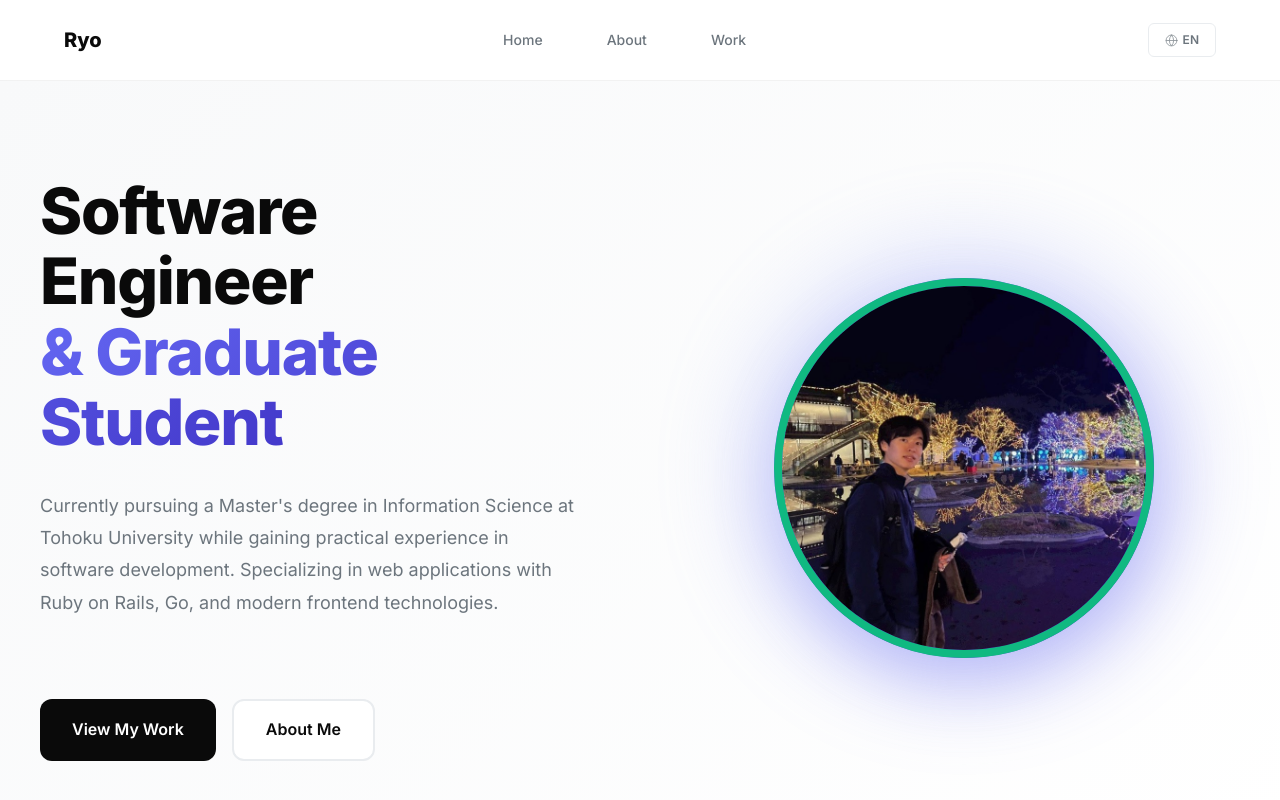
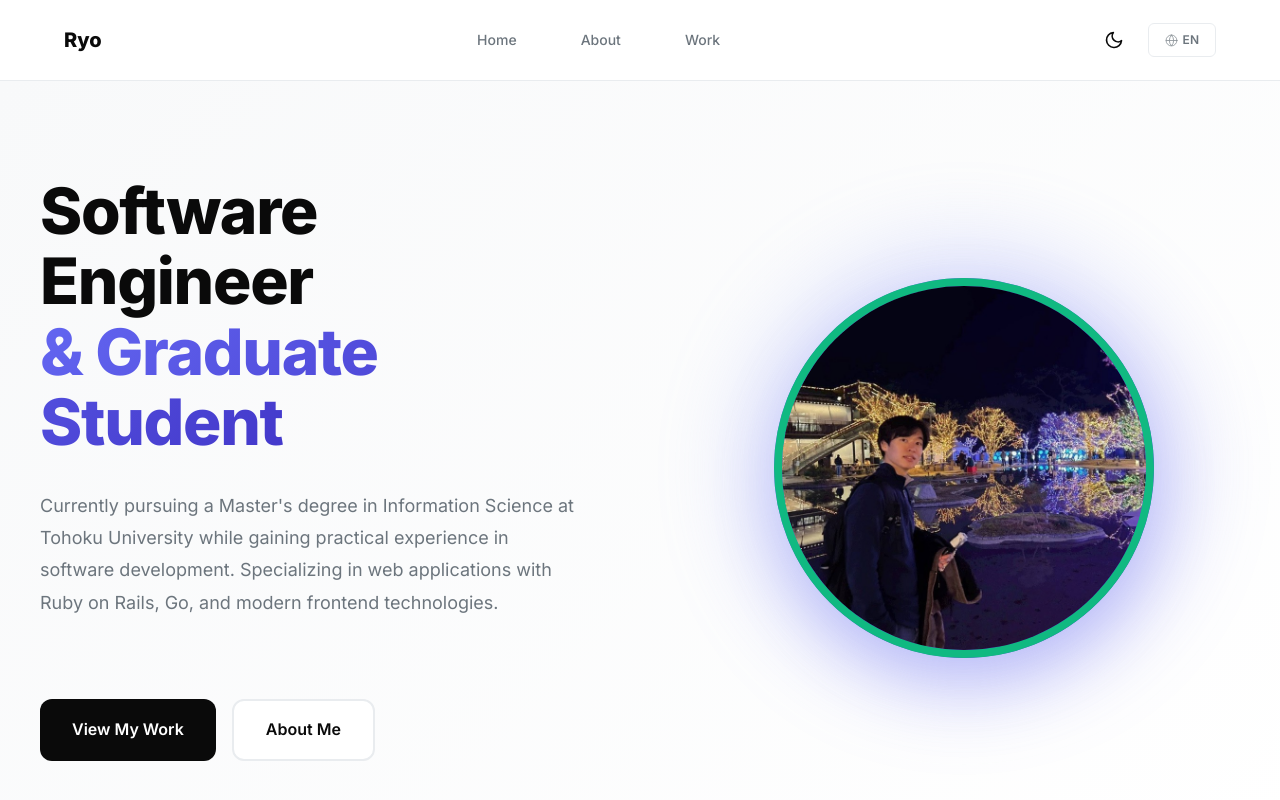
Before and after one commit to ryo09020/ryo09020.github.io, a React (Vite) app: page /#/ in a window 1280 px wide. Shown: the top 800 px of the page. Built offline with nearby package versions, Linux system fonts and the light colour scheme.

Commit message:
feat: Implement dark/light theme switching with a new toggle component and dynamic CSS variables.

```diff
--- a/src/App.jsx
+++ b/src/App.jsx
@@ -5,8 +5,11 @@ import Home from './pages/Home';
 
 import { LanguageProvider } from './context/LanguageContext';
 
+import { ThemeProvider } from './context/ThemeContext';
+
 function App() {
   return (
+    <ThemeProvider>
       <LanguageProvider>
         <HashRouter>
           <Routes>
@@ -17,6 +20,7 @@ function App() {
           </Routes>
         </HashRouter>
       </LanguageProvider>
+    </ThemeProvider>
   );
 }
 
--- a/src/components/Header.jsx
+++ b/src/components/Header.jsx
@@ -3,6 +3,8 @@ import { useLocation } from 'react-router-dom';
 import { motion, AnimatePresence } from 'framer-motion';
 import { useLanguage } from '../context/LanguageContext';
 import { useTranslation } from '../hooks/useTranslation';
+
+import ThemeToggle from './ThemeToggle';
 
 const Header = () => {
     const { language, toggleLanguage } = useLanguage();
@@ -81,6 +83,7 @@ const Header = () => {
 
                 {/* Actions */}
                 <div className="header__actions">
+                    <ThemeToggle />
                     <button
                         onClick={toggleLanguage}
                         className="header__lang-btn"
--- /dev/null
+++ b/src/components/ThemeToggle.jsx
@@ -0,0 +1,39 @@
+import React from 'react';
+import { useTheme } from '../context/ThemeContext';
+import { FiSun, FiMoon } from 'react-icons/fi';
+// We'll use inline styles or a simple module for now to keep it self-contained,
+// or rely on global CSS variables once we define them.
+// For now, let's use a standard button structure that currently inherits basic styles
+// but we will ensure it looks good with inline styles for position/shape.
+
+const ThemeToggle = () => {
+    const { theme, toggleTheme } = useTheme();
+
+    return (
+        <button
+            onClick={toggleTheme}
+            aria-label="Toggle Dark Mode"
+            style={{
+                background: 'transparent',
+                border: 'none',
+                cursor: 'pointer',
+                padding: '8px',
+                display: 'flex',
+                alignItems: 'center',
+                justifyContent: 'center',
+                color: 'var(--c-text-primary, #0a0a0a)',
+                transition: 'color 0.3s ease',
+                borderRadius: '50%',
+            }}
+            className="theme-toggle"
+        >
+            {theme === 'light' ? (
+                <FiMoon size={20} />
+            ) : (
+                <FiSun size={20} />
+            )}
+        </button>
+    );
+};
+
+export default ThemeToggle;
--- /dev/null
+++ b/src/context/ThemeContext.jsx
@@ -0,0 +1,42 @@
+import React, { createContext, useContext, useState, useEffect } from 'react';
+
+const ThemeContext = createContext();
+
+export const ThemeProvider = ({ children }) => {
+    // Initialize theme from localStorage or system preference
+    const [theme, setTheme] = useState(() => {
+        const savedTheme = localStorage.getItem('theme');
+        if (savedTheme) {
+            return savedTheme;
+        }
+        // Check system preference
+        if (window.matchMedia && window.matchMedia('(prefers-color-scheme: dark)').matches) {
+            return 'dark';
+        }
+        return 'light';
+    });
+
+    useEffect(() => {
+        // Update data-theme attribute and localStorage when theme changes
+        document.documentElement.setAttribute('data-theme', theme);
+        localStorage.setItem('theme', theme);
+    }, [theme]);
+
+    const toggleTheme = () => {
+        setTheme((prevTheme) => (prevTheme === 'light' ? 'dark' : 'light'));
+    };
+
+    return (
+        <ThemeContext.Provider value={{ theme, toggleTheme }}>
+            {children}
+        </ThemeContext.Provider>
+    );
+};
+
+export const useTheme = () => {
+    const context = useContext(ThemeContext);
+    if (!context) {
+        throw new Error('useTheme must be used within a ThemeProvider');
+    }
+    return context;
+};
--- a/src/styles/_variables.scss
+++ b/src/styles/_variables.scss
@@ -7,23 +7,75 @@ $bp-tablet: 768px;
 $bp-desktop: 1024px;
 $bp-wide: 1440px;
 
-// Colors - Minimal & Modern
-$c-black: #0a0a0a;
-$c-white: #ffffff;
-$c-gray-100: #f8f9fa;
-$c-gray-200: #e9ecef;
-$c-gray-300: #dee2e6;
-$c-gray-400: #ced4da;
-$c-gray-500: #adb5bd;
-$c-gray-600: #6c757d;
-$c-gray-700: #495057;
-$c-gray-800: #343a40;
-$c-gray-900: #212529;
+// CSS Variables for Theming
+:root {
+    // Colors - Light Mode (Default)
+    --c-bg-primary: #ffffff;
+    --c-bg-primary-rgb: 255, 255, 255;
+    --c-bg-secondary: #f8f9fa;
+    --c-bg-secondary-rgb: 248, 249, 250;
+    --c-bg-tertiary: #e9ecef;
 
-// Accent Colors
-$c-accent: #6366f1;
-$c-accent-light: #a5b4fc;
-$c-accent-dark: #4338ca;
+    --c-text-primary: #0a0a0a;
+    --c-text-primary-rgb: 10, 10, 10;
+    --c-text-secondary: #6c757d;
+    --c-text-tertiary: #adb5bd;
+
+    --c-border-primary: #e9ecef;
+    --c-border-secondary: #dee2e6;
+
+    --c-accent: #6366f1;
+    --c-accent-light: #a5b4fc;
+    --c-accent-dark: #4338ca;
+    --c-accent-rgb: 99, 102, 241; // For rgba usage
+
+    --c-shadow: rgba(0, 0, 0, 0.1);
+    --c-shadow-strong: rgba(0, 0, 0, 0.2);
+}
+
+[data-theme='dark'] {
+    // Colors - Dark Mode
+    --c-bg-primary: #0a0a0a;
+    --c-bg-primary-rgb: 10, 10, 10;
+    --c-bg-secondary: #171717;
+    --c-bg-secondary-rgb: 23, 23, 23;
+    --c-bg-tertiary: #262626;
+
+    --c-text-primary: #f5f5f5;
+    --c-text-primary-rgb: 245, 245, 245;
+    --c-text-secondary: #a3a3a3;
+    --c-text-tertiary: #525252;
+
+    --c-border-primary: #262626;
+    --c-border-secondary: #404040;
+
+    --c-accent: #818cf8; // Lighter for contrast
+    --c-accent-light: #6366f1;
+    --c-accent-dark: #a5b4fc;
+    --c-accent-rgb: 129, 140, 248;
+
+    --c-shadow: rgba(0, 0, 0, 0.5);
+    --c-shadow-strong: rgba(0, 0, 0, 0.8);
+}
+
+// SCSS Variables Map to CSS Variables
+// We keep the old names to minimize refactor, mapping them to the semantic CSS vars
+$c-black: var(--c-text-primary); // Using as primary text color
+$c-white: var(--c-bg-primary); // Using as primary background
+$c-gray-100: var(--c-bg-secondary);
+$c-gray-200: var(--c-border-primary);
+$c-gray-300: var(--c-border-secondary);
+$c-gray-400: var(--c-text-tertiary);
+$c-gray-500: #6b7280; // Keep fixed for neutral grays if needed, or map
+$c-gray-600: var(--c-text-secondary);
+$c-gray-700: #374151;
+$c-gray-800: #1f2937;
+$c-gray-900: #111827;
+
+$c-accent: var(--c-accent);
+$c-accent-light: var(--c-accent-light);
+$c-accent-dark: var(--c-accent-dark);
+$c-accent-rgb: var(--c-accent-rgb);
 
 // Spacing Scale
 $space-xs: 0.25rem;
--- a/src/styles/components/_header.scss
+++ b/src/styles/components/_header.scss
@@ -6,15 +6,16 @@
   left: 0;
   right: 0;
   z-index: $z-nav;
-  background-color: rgba(255, 255, 255, 0.8);
+  background-color: rgba(var(--c-bg-primary-rgb), 0.7);
   backdrop-filter: blur(20px);
-  border-bottom: 1px solid rgba(0, 0, 0, 0.05);
+  -webkit-backdrop-filter: blur(20px);
+  border-bottom: 1px solid var(--c-border-primary); // Subtle border
   transition: all 0.3s $ease-out-expo;
 
   &--scrolled {
-    background-color: rgba(255, 255, 255, 0.95);
-    border-bottom-color: rgba(0, 0, 0, 0.1);
-    box-shadow: 0 4px 20px rgba(0, 0, 0, 0.05);
+    background-color: rgba(var(--c-bg-primary-rgb), 0.85);
+    border-bottom-color: var(--c-border-primary);
+    box-shadow: 0 4px 20px var(--c-shadow);
   }
 
   &__container {
@@ -35,7 +36,7 @@
   &__logo {
     font-size: $text-xl;
     font-weight: 800;
-    color: $c-black;
+    color: var(--c-text-primary);
     transition: color 0.3s $ease-out-expo;
 
     display: flex;
@@ -72,15 +73,15 @@
   &__nav-link {
     font-size: $text-sm;
     font-weight: 500;
-    color: $c-gray-600;
+    color: var(--c-text-secondary);
     padding: $space-sm $space-md;
     border-radius: 8px;
     transition: all 0.3s $ease-out-expo;
     position: relative;
 
     &:hover {
-      color: $c-black;
-      background-color: $c-gray-100;
+      color: var(--c-text-primary);
+      background-color: var(--c-bg-secondary);
     }
 
     &--active {
@@ -118,7 +119,7 @@
     padding: $space-sm $space-md;
     border: 1px solid $c-gray-200;
     border-radius: 6px;
-    background-color: $c-white;
+    background-color: var(--c-bg-primary);
     transition: all 0.3s $ease-out-expo;
     min-width: 56px;
     min-height: 34px;
@@ -130,11 +131,11 @@
     cursor: pointer;
 
     &:hover {
-      color: $c-black;
+      color: var(--c-text-primary);
       border-color: $c-accent;
-      background-color: $c-gray-100;
+      background-color: var(--c-bg-secondary);
       transform: translateY(-1px);
-      box-shadow: 0 2px 8px rgba(0, 0, 0, 0.1);
+      box-shadow: 0 2px 8px var(--c-shadow);
     }
 
     &:active {
@@ -185,7 +186,7 @@
   &__menu-line {
     width: 100%;
     height: 2px;
-    background-color: $c-black;
+    background-color: var(--c-text-primary);
     border-radius: 1px;
     transition: all 0.3s $ease-out-expo;
     transform-origin: center;
@@ -206,8 +207,8 @@
   }
 
   &__mobile-menu {
-    background-color: $c-white;
-    border-bottom: 1px solid $c-gray-200;
+    background-color: var(--c-bg-primary);
+    border-bottom: 1px solid var(--c-border-primary);
     overflow: hidden;
 
     @media (min-width: #{$bp-tablet + 1px}) {
@@ -225,19 +226,19 @@
   &__mobile-link {
     font-size: $text-lg;
     font-weight: 600;
-    color: $c-gray-600;
+    color: var(--c-text-secondary);
     padding: $space-md;
     border-radius: 8px;
     transition: all 0.3s $ease-out-expo;
 
     &:hover {
-      color: $c-black;
-      background-color: $c-gray-100;
+      color: var(--c-text-primary);
+      background-color: var(--c-bg-secondary);
     }
 
     &--active {
-      color: $c-black;
-      background-color: $c-gray-100;
+      color: var(--c-text-primary);
+      background-color: var(--c-bg-secondary);
     }
   }
 }
--- a/src/styles/components/_layout.scss
+++ b/src/styles/components/_layout.scss
@@ -10,8 +10,8 @@
   }
 
   &__footer {
-    background-color: $c-gray-900;
-    color: $c-white;
+    background-color: var(--c-bg-tertiary);
+    color: var(--c-text-primary);
     padding: $space-4xl $space-lg $space-2xl;
 
     @media (max-width: $bp-tablet) {
@@ -45,13 +45,13 @@
     &-title {
       font-size: $text-2xl;
       font-weight: 800;
-      color: $c-white;
+      color: var(--c-text-primary);
       margin-bottom: $space-sm;
     }
 
     &-description {
       font-size: $text-base;
-      color: $c-gray-400;
+      color: var(--c-text-secondary);
       line-height: 1.6;
     }
 
@@ -74,7 +74,7 @@
       &-title {
         font-size: $text-sm;
         font-weight: 700;
-        color: $c-white;
+        color: var(--c-text-primary);
         text-transform: uppercase;
         letter-spacing: 0.1em;
         margin-bottom: $space-sm;
@@ -102,17 +102,17 @@
 
     &-link {
       font-size: $text-base;
-      color: $c-gray-400;
+      color: var(--c-text-secondary);
       transition: color 0.3s $ease-out-expo, transform 0.3s $ease-out-expo;
 
       &:hover {
-        color: $c-white;
+        color: var(--c-text-primary);
       }
     }
 
     &-text {
       font-size: $text-base;
-      color: $c-gray-500;
+      color: var(--c-text-tertiary);
     }
 
     &-bottom {
@@ -120,7 +120,7 @@
       justify-content: space-between;
       align-items: center;
       padding-top: $space-xl;
-      border-top: 1px solid $c-gray-700;
+      border-top: 1px solid var(--c-border-primary);
 
       @media (max-width: $bp-mobile) {
         flex-direction: column;
@@ -131,12 +131,12 @@
 
     &-copyright {
       font-size: $text-sm;
-      color: $c-gray-500;
+      color: var(--c-text-tertiary);
     }
 
     &-made {
       font-size: $text-sm;
-      color: $c-gray-500;
+      color: var(--c-text-tertiary);
     }
   }
 }
```
Also changed, not shown: src/styles/pages/_home.scss (+9 -9 lines). Lines whose indentation alone changed are shown as unchanged.
